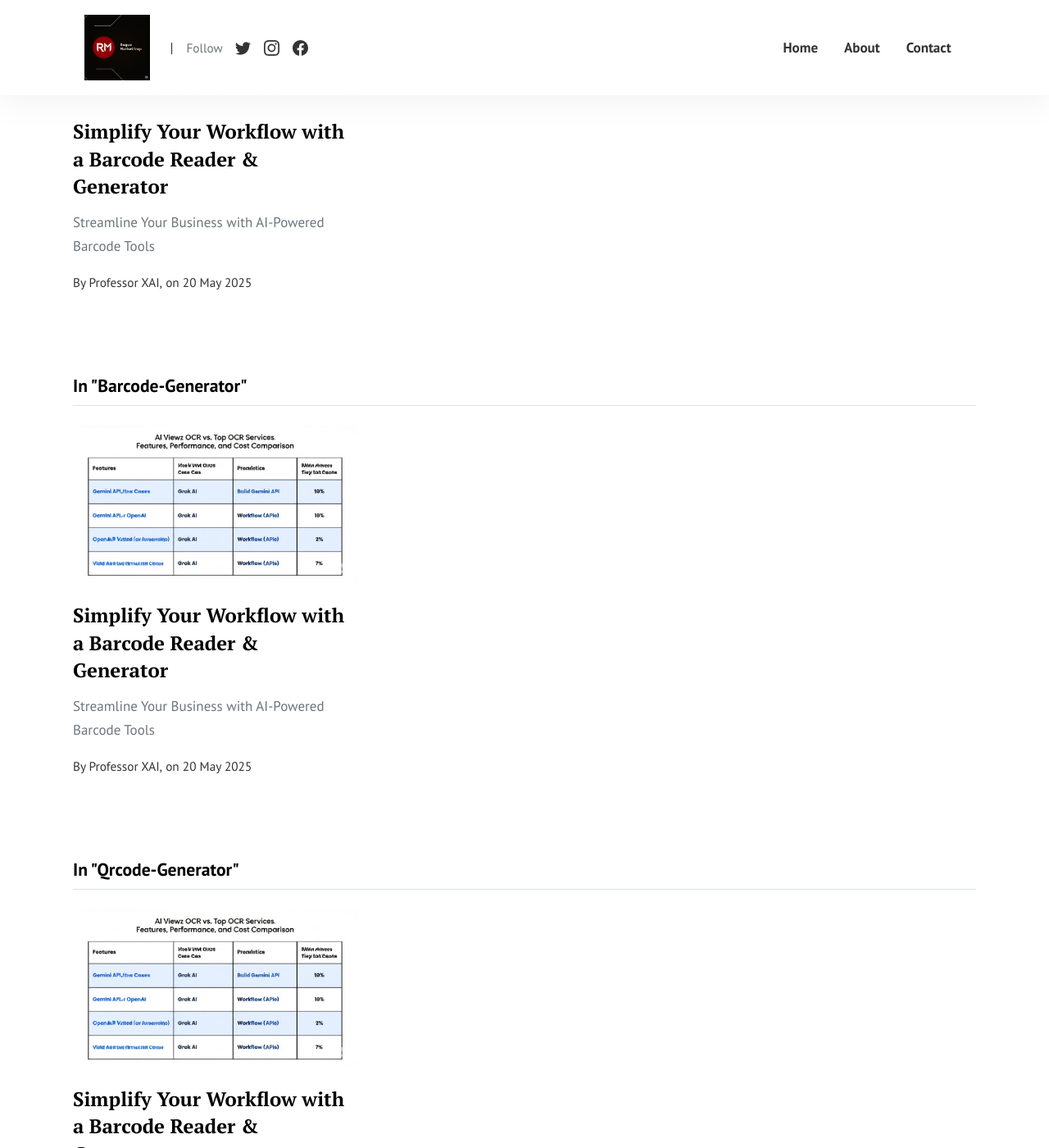
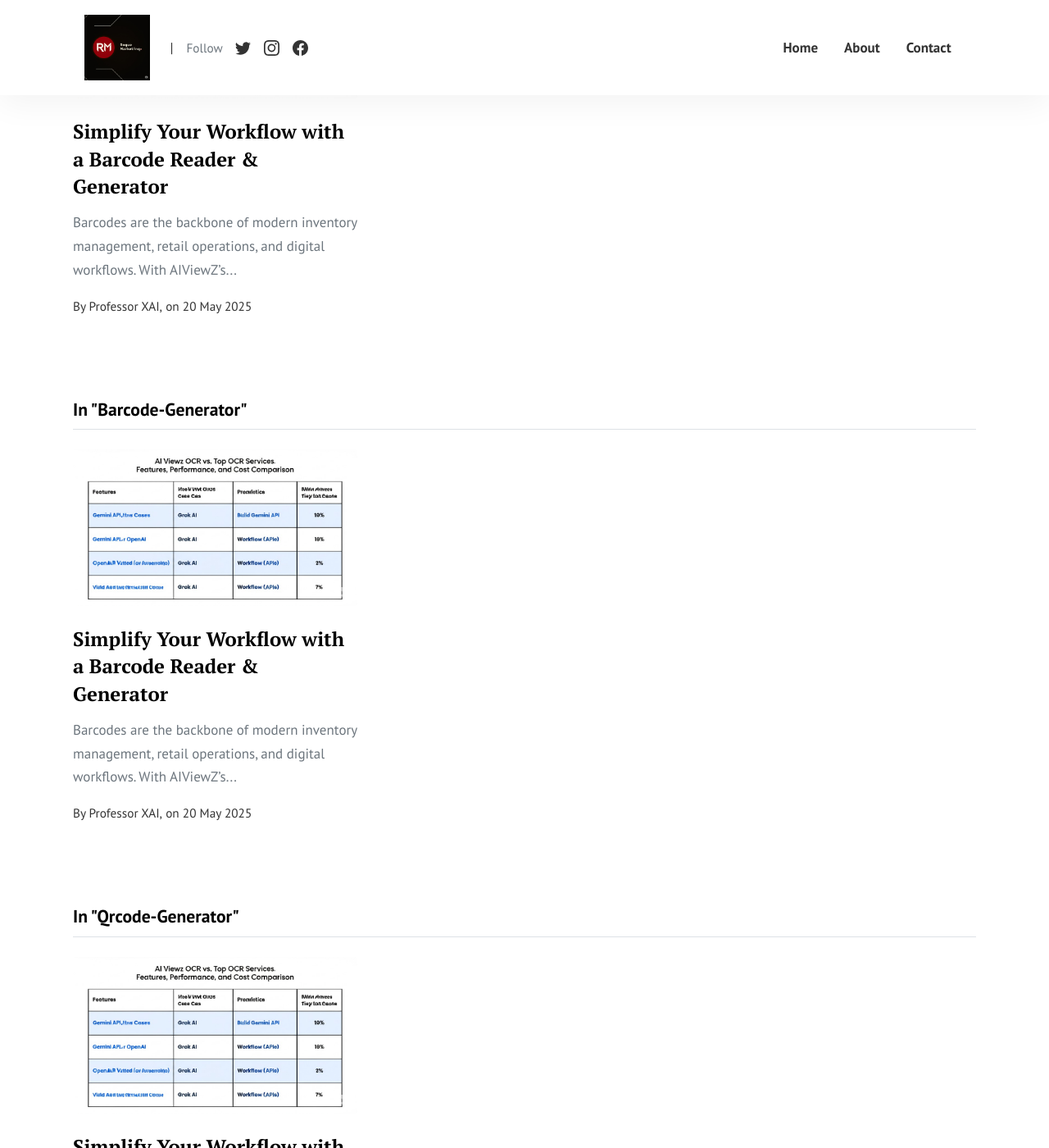
Before and after one commit to the-rogue-marketing/the-rogue-marketing.github.io, a Jekyll site: the page built from pages/categories.html, in a window 1280 px wide and 1400 px high, scrolled down 301 px. Shown: the whole window at 82% size. Built offline with Jekyll 4.4.1, drawn with Linux system fonts in a browser that asks for light colours; some of the changed text lies outside the part shown.

Commit message:
Update 2025-05-20-simplify-your-workflow-with-a-barcode-reader-generator.md

```diff
--- a/_posts/2025-05-20-simplify-your-workflow-with-a-barcode-reader-generator.md
+++ b/_posts/2025-05-20-simplify-your-workflow-with-a-barcode-reader-generator.md
@@ -5,7 +5,7 @@ author: professor-xai
 categories: [ barcode-reader, barcode-generator, qrcode-generator, qrcode-reader,qrcode api, barcode api ]
 image: assets/images/3.jpeg
 ---
-# Streamline Your Business with AI-Powered Barcode Tools
+
 
 Barcodes are the backbone of modern inventory management, retail operations, and digital workflows. With [AIViewZ’s Barcode Decoder & Generator](https://www.aiviewz.com/services/generate-barcode-reader), businesses can effortlessly **decode and generate barcodes** in multiple formats, including QR codes, EAN-13, Code 128, and Aztec—all in one intuitive tool.
 
```
